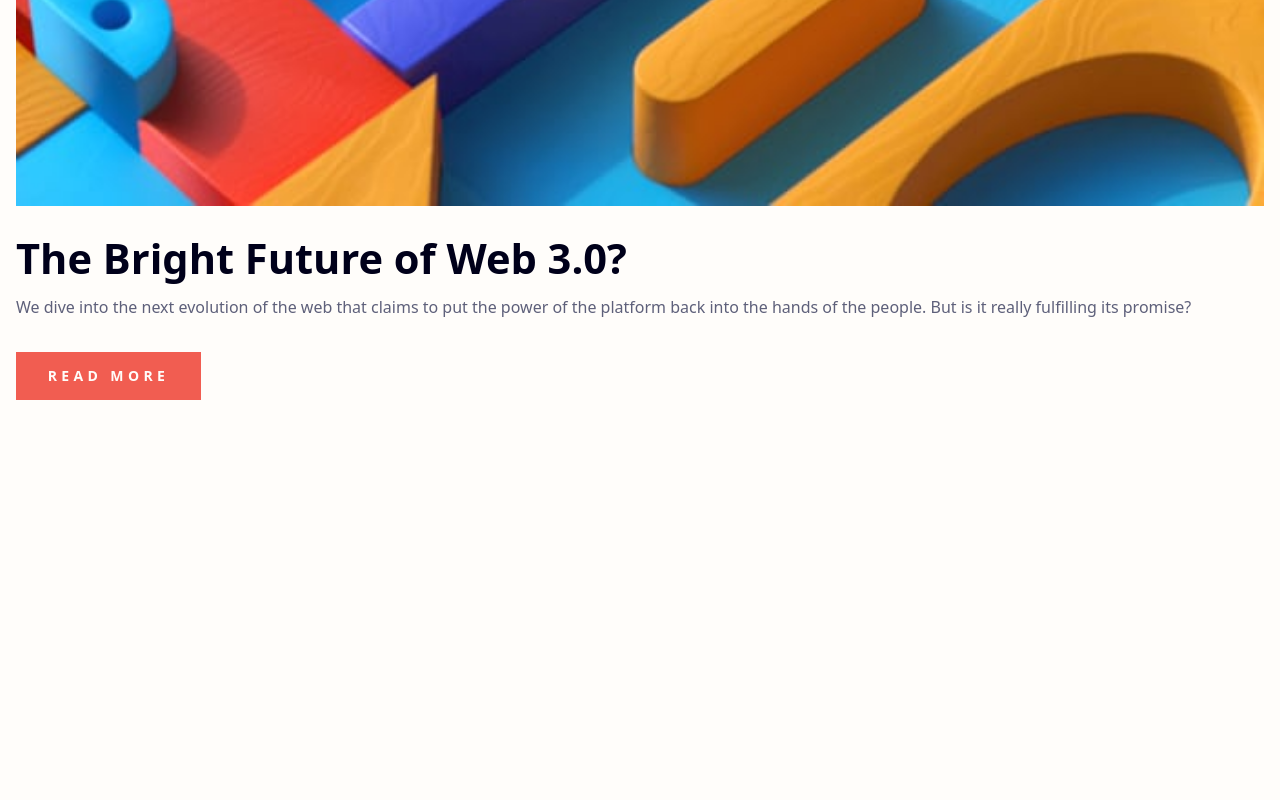
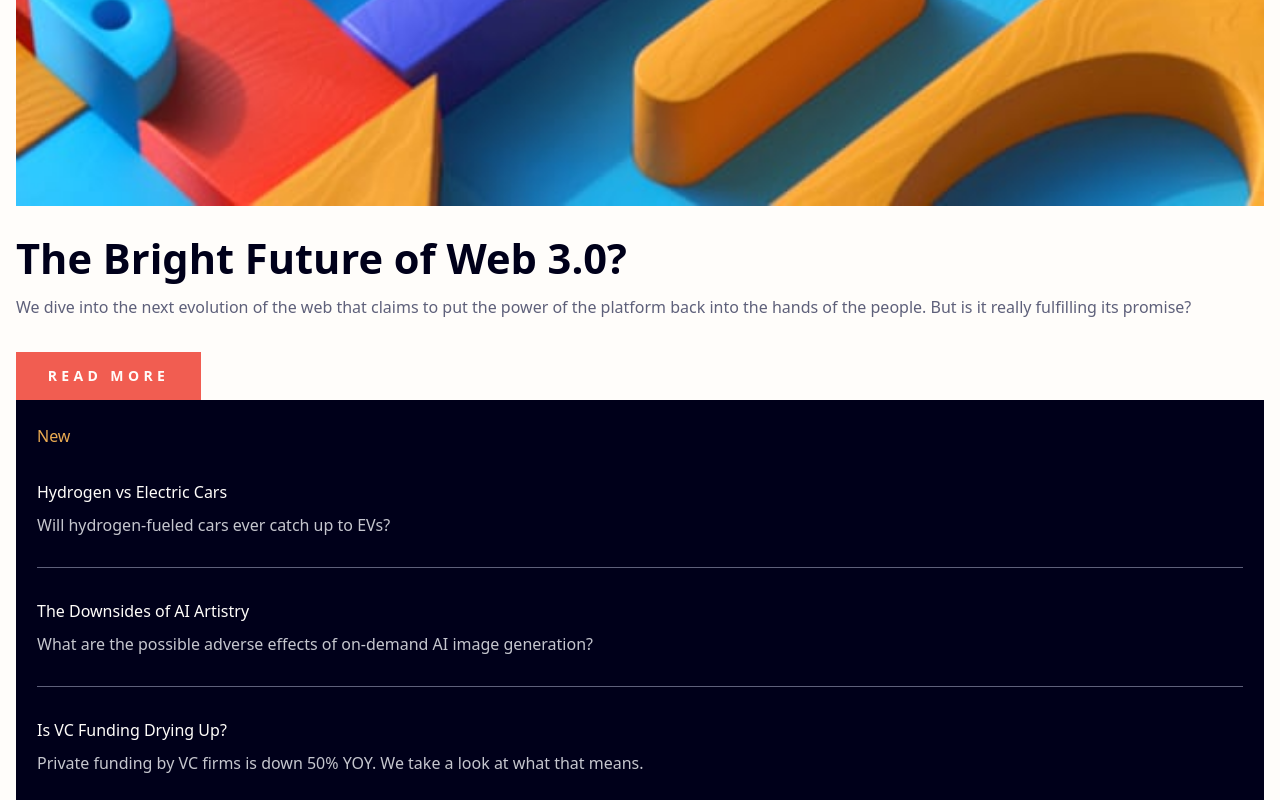
Before and after one commit to ismaelpaul/front-end-mentor-news-home, a SvelteKit app: page / in a window 1280 px wide. Shown: the part 970-1770 px from the top of the page. Before the commit the page ends 1370 px from the top, so only its background shows below. Built offline with nearby package versions, Linux system fonts and the light colour scheme.

Commit message:
Add New component

```diff
--- /dev/null
+++ b/src/lib/new.svelte
@@ -0,0 +1,16 @@
+<div class="bg-very-dark-blue mx-4 px-[1.313rem] py-6">
+    <h1 class="text-medium-heading text-yellow mb-8">New</h1>
+    <div class=" border-gunmetal border-b mb-[1.938rem]">
+        <h2 class="text-small-heading text-off-white mb-2">Hydrogen vs Electric Cars</h2>
+        <p class="text-paragraph text-grayish-blue mb-[1.813rem]">Will hydrogen-fueled cars ever catch up to EVs?</p>
+    </div>
+    <div class=" border-gunmetal border-b mb-[1.938rem]">
+        <h2 class="text-small-heading text-off-white mb-2">The Downsides of AI Artistry</h2>
+        <p class="text-paragraph text-grayish-blue mb-[1.813rem]">What are the possible adverse effects of on-demand AI image generation?</p>
+    </div>
+   <div>
+       <h2 class="text-small-heading text-off-white mb-2">Is VC Funding Drying Up?</h2>
+       <p class="text-paragraph text-grayish-blue">Private funding by VC firms is down 50% YOY. We take a look at what that means.</p>
+   </div>
+
+</div>
--- a/src/routes/+page.svelte
+++ b/src/routes/+page.svelte
@@ -2,6 +2,7 @@
     import "../app.css";
 	import Header from "../lib/header.svelte";
 	import Nav from "../lib/nav.svelte";
+	import New from "../lib/new.svelte";
 	import Sidebar from "../lib/sidebar.svelte";
 
     let isSidebarOpen = false;
@@ -22,6 +23,7 @@
     {/if}
     <Nav on:toggle={toggleSidebar}/>
     <Header />
+    <New />
 </div>
 
 <style lang="postcss">
```
